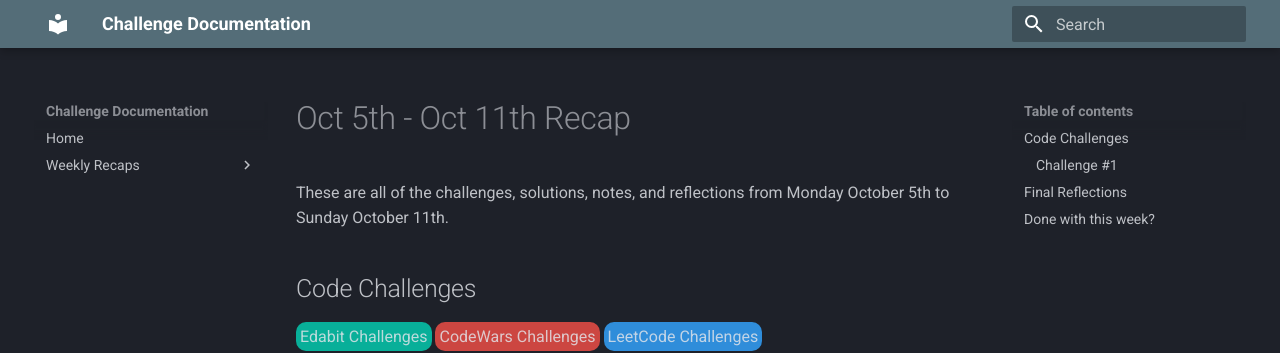
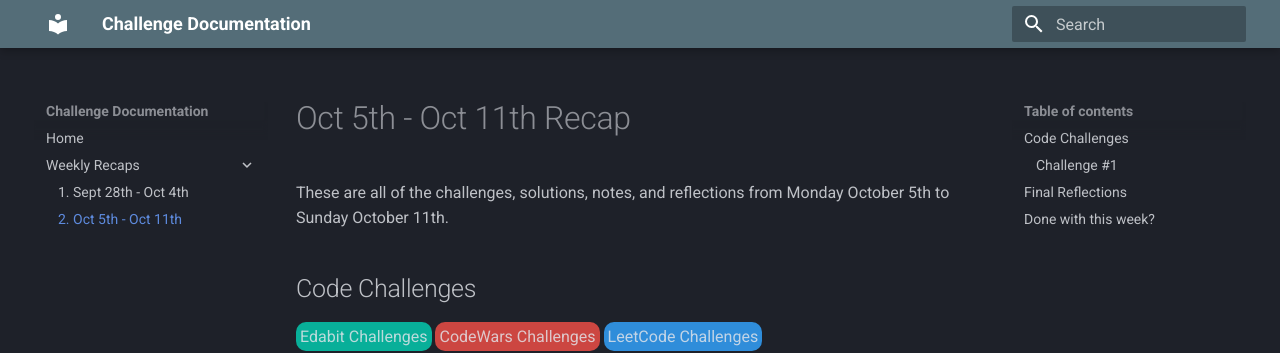
Before and after one commit to RobertEJohnson/Coding-Challenge-Tracker, an MkDocs documentation site: the page built from docs/weeklyRecaps/week2.md, in a window 1280 px wide. Shown: the top 353 px of the page. Built offline with MkDocs 1.6.1 and Material for MkDocs 9.7.7, drawn with Linux system fonts in a browser that asks for light colours.

Commit message:
Added week2.md to the Weekly Recap navigation for mkdocs site

```diff
--- a/mkdocs.yml
+++ b/mkdocs.yml
@@ -18,3 +18,4 @@ nav:
     - Home: index.md
     - Weekly Recaps:
         - 1. Sept 28th - Oct 4th : 'weeklyRecaps/week1.md'
+        - 2. Oct 5th - Oct 11th : 'weeklyRecaps/week2.md'
```
